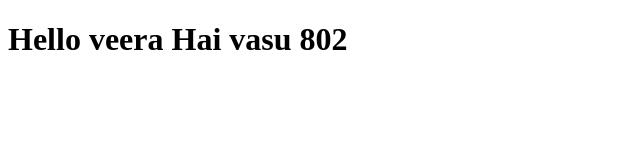
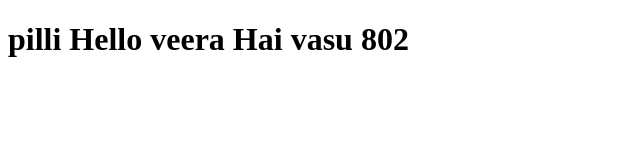
Before and after one commit to vasuramisetti/Training, a plain HTML site: page WebContent/Index.html in a window 1280 px wide. Shown: the whole page, without its empty margins (0-640 px from the left). Drawn offline with Linux system fonts and the light colour scheme.

Commit message:
3rd commit

```diff
--- a/WebContent/Index.html
+++ b/WebContent/Index.html
@@ -5,7 +5,7 @@
 <title>Insert title here</title>
 </head>
 <body>
-<h1>   Hello veera Hai vasu  802</h1>
+<h1> pilli   Hello veera Hai vasu  802</h1>
 
 </body>
 </html>
```
